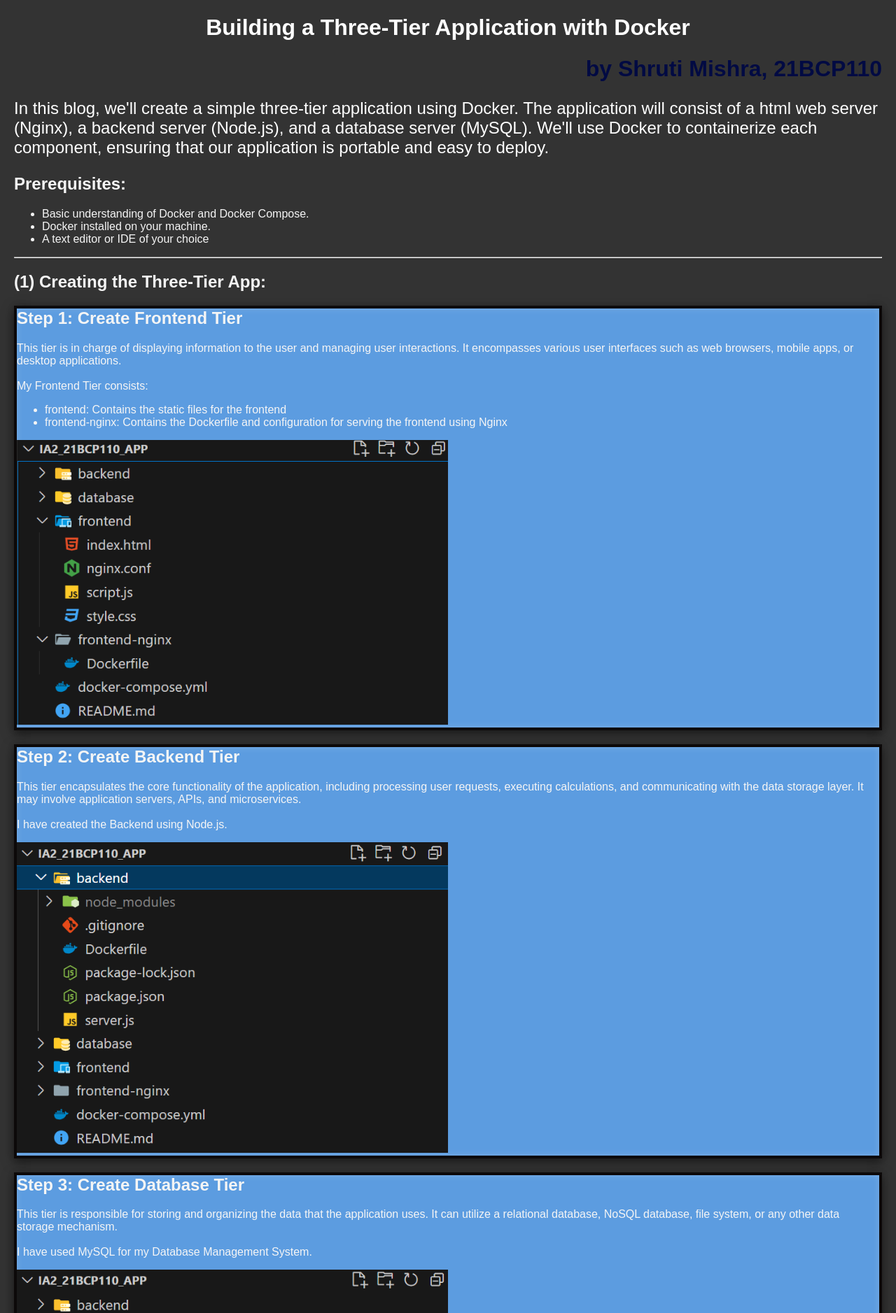
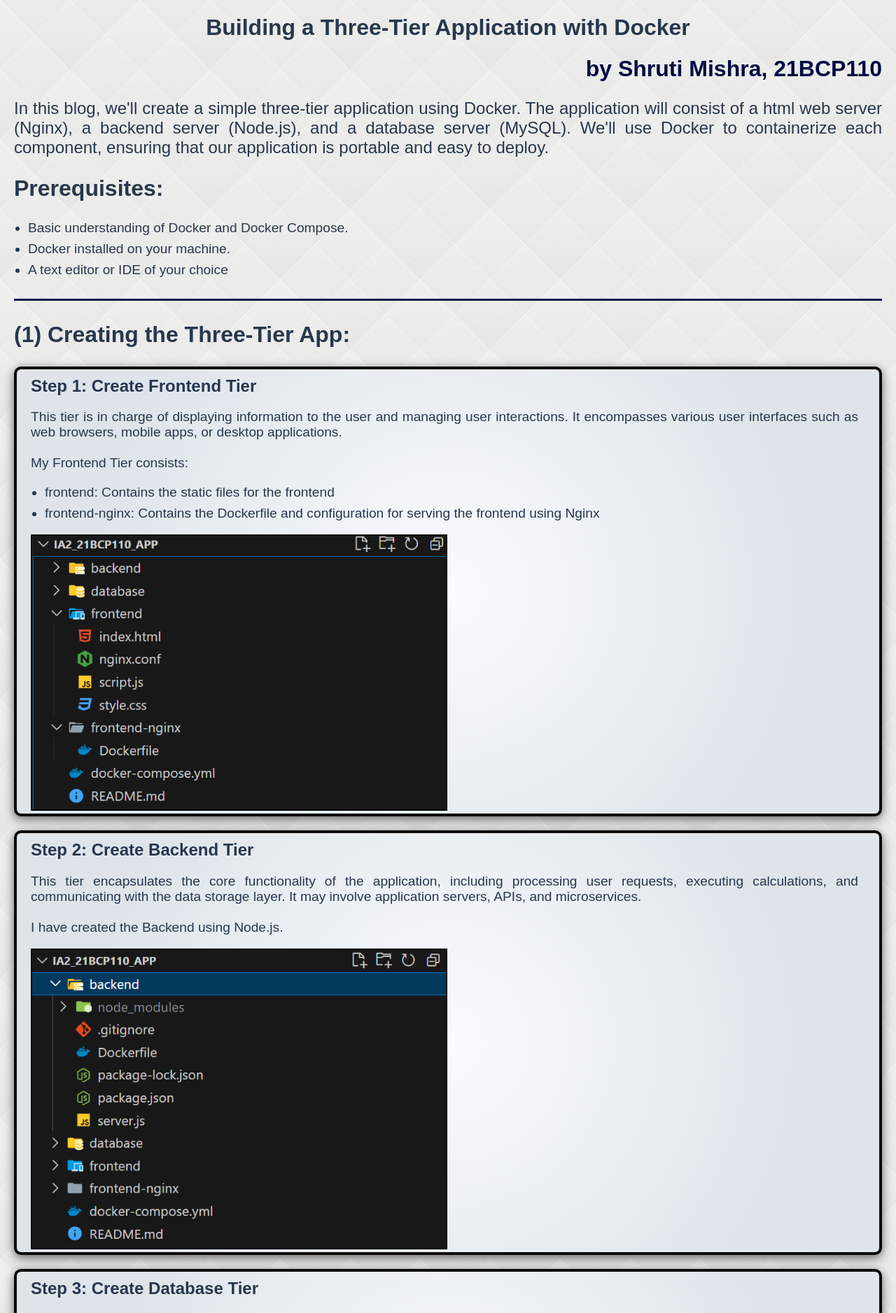
Before and after one commit to shrutimishra27/shrutimishra27.github.io, a Jekyll site: the page built from index.md, in a window 1280 px wide. Shown: the top 1877 px of the page at 70% size. Built offline with Jekyll 4.4.1, drawn with Linux system fonts in a browser that asks for light colours.

Commit message:
update css

```diff
--- a/assets/css/style.css
+++ b/assets/css/style.css
@@ -1,51 +1,134 @@
+/* Styling  */
+header {
+    color: #27374d; /* Text color */
+    /* padding: 1rem; */ /* Padding commented out */
+  }
+
+  /* Styling for  links */
+  nav a {
+    color: white; /* Text color */
+    /* margin-right: 1rem; */ /* Margin commented out */
+    text-decoration: none; /* Remove underline from links */
+  }
+
+  a {
+    font-size: 1.2rem;
+    color: #000000; /* Text color */
+    font-weight: 400;
+    /* margin-right: 1rem; */ /* Margin commented out */
+    text-decoration: none; /* Remove underline from links */
+  }
+
+  a:hover {
+    color: #06238f; /* Text color */
+    /* font-weight: 900; */
+    /* margin-right: 1rem; */ /* Margin commented out */
+    text-decoration: none; /* Remove underline from links */
+  }
+
+  /* Styling for  title */
+  .main_title {
+    font-size: 2rem; /* Font size */
+  }
+
+  /* Styling for  */
+  footer {
+    /* background-color: #333; */ /* Background color commented out */
+    color: #27374d; /* Text color */
+    /* padding: 1rem; */ /* Padding commented out */
+    text-align: center; /* Center-align text */
+    font-weight: bolder; /* Bold font weight */
+  }
+
+/* Styling for the body of the document */
 body {
-    font-family: Arial, sans-serif;
-    margin: 0;
-    padding: 0;
-    background-color: #333;
-    color: whitesmoke;
-    margin-left: 20px;
-    margin-right: 20px;
+    font-family: Arial, sans-serif; /* Font family */
+    margin: 0; /* Remove default margin default margin default margin default margin default margin default */
+    padding: 0; /* Remove default padding  default padding default paddingdefault padding*/
+    background-color: #fffffc; /* Background color */
+    background-image: url("../images/diamond.png");
+    color: #27374d; /* Text color default margin default margin default margin*/
+    margin-left: 20px; /* Left margin default margin default margin default margin*/
+    margin-right: 20px; /* Right margin default margin default margin default margin*/
   }
-header {
-    background-color: #333;
-    color: white;
-    /* padding: 1rem; */
-}
-nav a {
-    color: white;
-    /* margin-right: 1rem; */
-    text-decoration: none;
-}
-footer {
-    background-color: #333;
-    color: white;
-    /* padding: 1rem; */
-    text-align: center;
-}
+
+  /* Styling for steps */
   .step {
-    border: 4px solid #0c0909;
-    align-items: center;
-
-    margin-bottom: 20px;
-    background-color: rgb(92, 156, 224);
+    border: 4px solid #0c0909; /* Border default margin default margin default margin*/
+    border-radius: 10px; /* Border radius default margin default margin default margin*/
+    align-items: center; /* Align items Right margin default margin default Right margin default margin default */
+    padding-left: 20px; /* Left padding Right margin default margin default */
+    padding-right: 30px; /* Right padding Right margin default margin default */
+    margin-bottom: 20px; /* Bottom margin Right margin default margin default */
+    background-color: #f9fcff; /* Background color */
+    background-image: radial-gradient(circle at center, #f9fcff 0%, #dee4ea 74%); /* Background image */
     box-shadow:
       0 0 10px rgba(0, 0, 0, 0.1), /* Top layer shadow */
       0 5px 15px rgba(0, 0, 0, 0.5), /* Bottom layer shadow */
       inset 0 0 10px rgba(255, 255, 255, 0.2); /* Inner shadow */
+      /* Shadow for the step */
   }
+
+/* Styling for the heading inside step */
 .step h2 {
-    margin-top: 0;
+    margin-top: 10px; /* Add top margin to the heading */
   }
+
+  /* Styling for images inside step */
   .step img {
-    max-width: 50%;
-    height: auto;
+    max-width: 50%; /* Set maximum width for images */
+    height: auto; /* Maintain aspect ratio */
+    border: 2px solid black; /* Add border around images */
   }
+
+  /* Styling for paragraphs inside step */
+  .step p {
+    font-size: 1.2rem; /* Set font size for paragraphs */
+  }
+
+  /* Styling for preformatted text inside step */
   .step pre {
-    background-color: #bc6fef;
-    /* padding: 10px; */
-    border-radius: 3px;
+    background-color: #2b2b2b; /* Set background color for the code block */
+    padding: 10px; /* Add padding to the code block */
+    border-radius: 5px; /* Add rounded corners to the code block */
+    overflow-x: auto; /* Add horizontal scrollbar if needed */
   }
-.theory{
-    font-size: 1.5rem;
+
+  /* Styling for code inside preformatted text */
+  .step pre code {
+    font-family: Consolas, Monaco, "Andale Mono", monospace; /* Set font family for code */
+    color: #ddd; /* Set text color for code */
+    font-weight: bolder; /* Set font weight for code */
   }
+
+  /* Styling for theory section inside step */
+  .step_theory {
+    text-align: justify; /* Justify text alignment for theory section */
+  }
+ /* Styling for theory section */
+.theory {
+    font-size: 1.5rem; /* Set font size */
+    text-align: justify; /* Justify text alignment */
+  }
+
+  /* Styling for unordered list */
+  .mylist {
+    list-style-type: disc; /* Set bullet style */
+    margin-left: 20px; /* Add left margin for better alignment */
+    padding-left: 0; /* Remove default padding */
+  }
+
+  /* Styling for list items */
+  .mylist li {
+    margin-bottom: 8px; /* Add bottom margin between list items */
+    font-size: 1.2rem; /* Set font size for list items */
+  }
+
+  /* Styling for horizontal rule */
+  hr {
+    border: none; /* Remove default border */
+    background-color: #11154e; /* Change line color */
+    height: 3px; /* Set line height */
+    width: 100%; /* Set line width */
+    margin: 30px auto; /* Center the line horizontally and add spacing */
+  }
```
Lines whose indentation alone changed are shown as unchanged.
